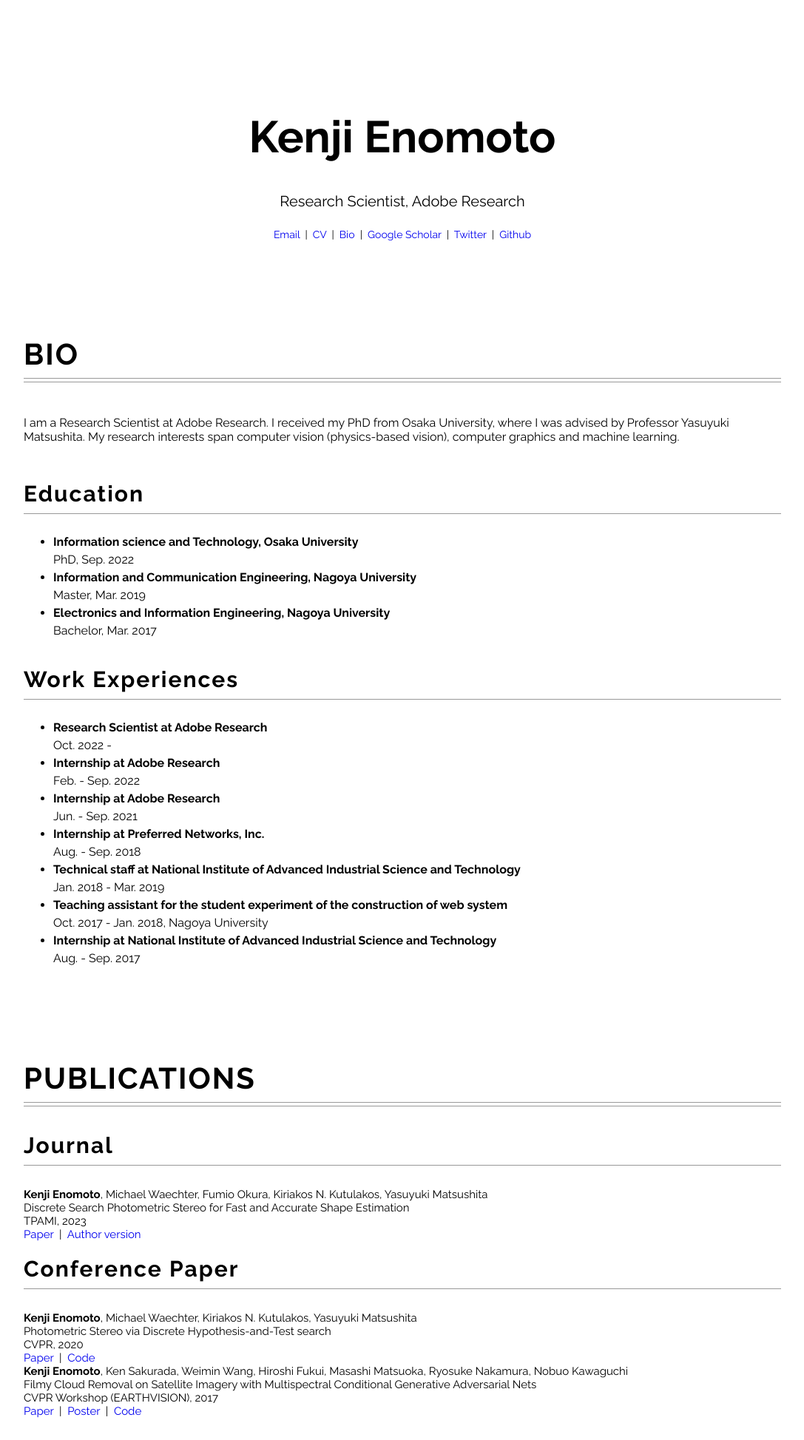
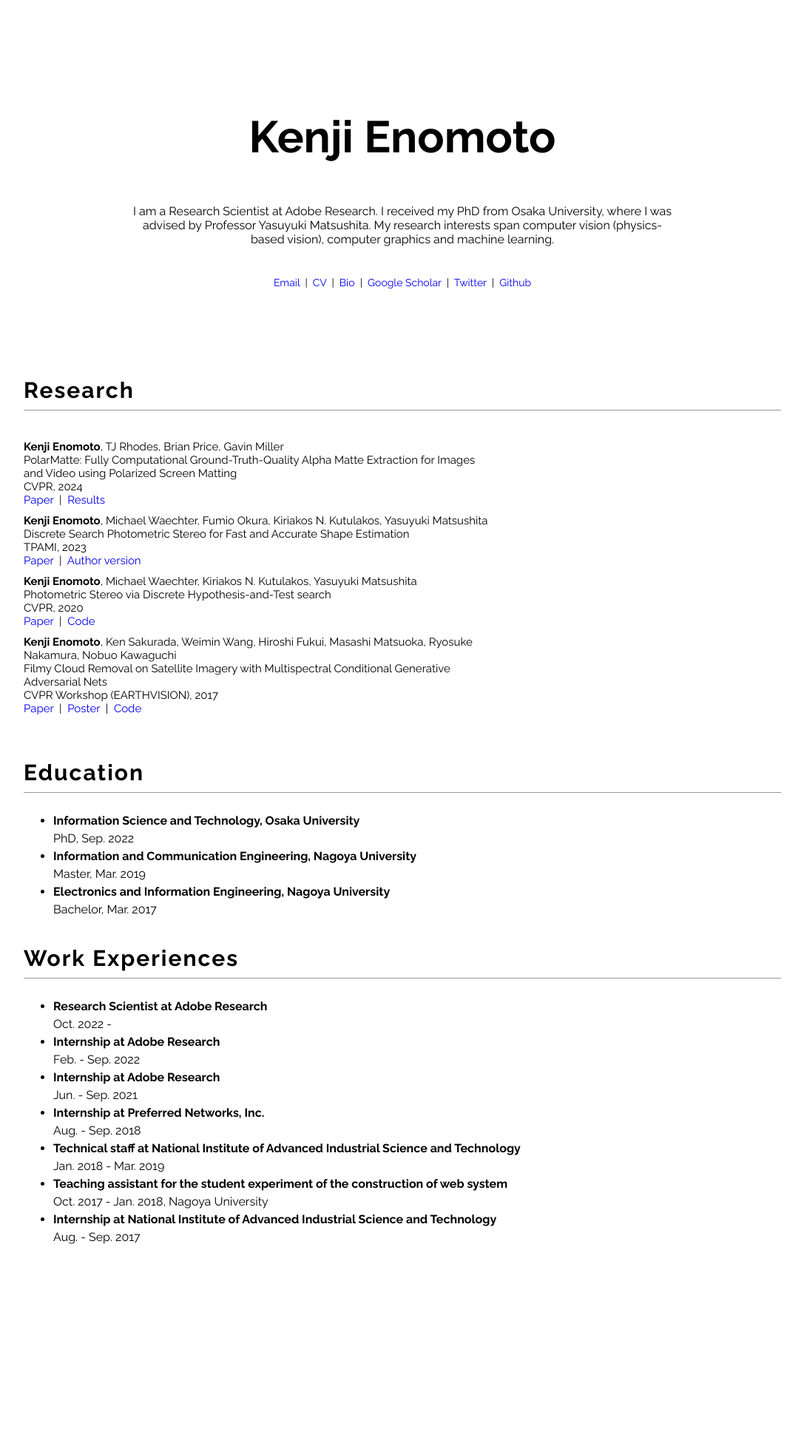
Before and after one commit to enomotokenji/enomotokenji.github.io, a Jekyll site: the page index.html, which Jekyll copies as it is, in a window 1280 px wide. Shown: the whole page at 74% size, without its empty margins (96-1183 px from the left). Built offline with Jekyll 4.4.1, drawn with Linux system fonts in a browser that asks for light colours; nearby versions of some CDN libraries; after the commit the page ends 1701 px from its top, so only the background shows below that.

Commit message:
added cvpr paper

```diff
--- a/css/style.css
+++ b/css/style.css
@@ -233,9 +233,9 @@ a {
 
 .bio-text {
     display: inline-block;
-    width: 80%;
-    margin: 30px 0;
-    text-align: left;
+    width: 60%;
+    /* margin: 30px 0; */
+    text-align: center;
     font-size: 1.6rem;
     /* line-height: 2.5; */
 }
@@ -260,7 +260,7 @@ a {
 
 .pub-wrapper {
     display: table;
-    width: 80%;
+    width: 50%;
     margin-top: 20px;
     margin-left: 10%;
     margin-right: 10%;
@@ -339,7 +339,8 @@ a {
 
 .pub-d-description {
     display: block;
-    /* margin-top: 0; */
+    margin-top: 10px;
+    margin-bottom: 10px;
     text-align: left;
     font-size: 1.5rem;
 }
--- a/index.html
+++ b/index.html
@@ -33,17 +33,9 @@
     <header class="header">
         <!-- <p class="site-title-sub">Researcher's portfolio</p> -->
         <h1 class="site-title">Kenji Enomoto</h1>
-        <p class="site-description">
-            Research Scientist, Adobe Research
+        <p class="bio-text">
+            I am a Research Scientist at Adobe Research. I received my PhD from Osaka University, where I was advised by Professor Yasuyuki Matsushita. My research interests span computer vision (physics-based vision), computer graphics and machine learning.
         </p>
-        <!-- <p class="site-description-mail-address">kenomoto _at_ adobe.com</p> -->
-        <!-- <div class="sns-icons">
-            <a class="sns-icon" href="https://github.com/enomotokenji" target="_blank"><img src="images/GitHub-Mark-Light-120px-plus.png" width="50px"></a>
-            <a class="sns-icon" href="https://twitter.com/__enoken__" target="_blank"><img src="images/Twitter_Social_Icon_Rounded_Square_White.png" width="50px"></a>
-            <a class="sns-icon" href="https://www.facebook.com/people/Kenji-Enomoto/100002574284450" target="_blank"><img src="images/FB-f-Logo__white_114.png" width="50px"></a>
-            <a class="sns-icon" href="/memo.html" target="_blank"><img src="images/memo.png" width="50px"></a>
-            <a class="blind-link" href="/memo.html" target="_blank"></a>
-        </div>-->
         <p class="site-description-link">
             <a href="mailto:kenji.enomoto.abc.123@gmail.com">Email</a> &nbsp|&nbsp
             <a href="https://docs.google.com/document/d/1oIZ34En6kZkTb4hQuc-NFNa-FN89JZvakWob8iWj34E/edit?usp=sharing">CV</a> &nbsp|&nbsp
@@ -53,15 +45,46 @@
             <a href="https://github.com/enomotokenji">Github</a>
       </p>
     </header>
-    <section class="bio" id="bio">
-        <h2 class="heading">BIO</h2>
-        <p class="bio-text">
-            I am a Research Scientist at Adobe Research. I received my PhD from Osaka University, where I was advised by Professor Yasuyuki Matsushita. My research interests span computer vision (physics-based vision), computer graphics and machine learning.
-        </p>
-        <h2 class="sub-heading">Education</h2>
+
+    <section class="pub" id="pub">
+        <h2 class="sub-heading">Research</h2>
+        <div class="pub-wrapper">
+            <div class="pub-d-description">
+                <div class="pub-d-author"><strong>Kenji Enomoto</strong>, TJ Rhodes, Brian Price, Gavin Miller</div>
+                <div class="pub-d-title">PolarMatte: Fully Computational Ground-Truth-Quality Alpha Matte Extraction for Images and Video using Polarized Screen Matting</div>
+                <div class="pub-conference">CVPR, 2024</div>
+                <a href="https://www.dropbox.com/scl/fi/y9519ej1kqnnx9h589aoy/enomoto2024polarmatte.pdf?rlkey=z5lacntomuhsig16roj0f7h5i&st=4dvaph50&dl=0" target="_blank" class="link">Paper</a> &nbsp|&nbsp
+                <a href="https://youtu.be/Dn2vXbk5Y5E" target="_blank" class="link">Results</a>
+            </div>
+            <div class="pub-d-description">
+                <div class="pub-d-author"><strong>Kenji Enomoto</strong>, Michael Waechter, Fumio Okura, Kiriakos N. Kutulakos, Yasuyuki Matsushita</div>
+                <div class="pub-d-title">Discrete Search Photometric Stereo for Fast and Accurate Shape Estimation</div>
+                <div class="pub-conference">TPAMI, 2023</div>
+                <a href="https://ieeexplore.ieee.org/document/9861334" target="_blank" class="link">Paper</a> &nbsp|&nbsp
+                <a href="http://cvl.ist.osaka-u.ac.jp/wp-content/uploads/2022/08/enomoto2022discrete.pdf" target="_blank" class="link">Author version</a>
+            </div>
+            <div class="pub-d-description">
+                <div class="pub-d-author"><strong>Kenji Enomoto</strong>, Michael Waechter, Kiriakos N. Kutulakos, Yasuyuki Matsushita</div>
+                <div class="pub-d-title">Photometric Stereo via Discrete Hypothesis-and-Test search
+                <div class="pub-conference">CVPR, 2020</div>
+                <a href="http://www-infobiz.ist.osaka-u.ac.jp/wp-content/uploads/2020/04/enomoto2020photometric.pdf" target="_blank" class="link">Paper</a> &nbsp|&nbsp
+                <a href="https://github.com/enomotokenji/hat-search-ps-cvpr2020" target="_blank" class="link">Code</a>
+            </div>
+            <div class="pub-d-description">
+                <div class="pub-d-author"><strong>Kenji Enomoto</strong>, Ken Sakurada, Weimin Wang, Hiroshi Fukui, Masashi Matsuoka, Ryosuke Nakamura, Nobuo Kawaguchi</div>
+                <div class="pub-d-title">Filmy Cloud Removal on Satellite Imagery with Multispectral Conditional Generative Adversarial Nets</div>
+                <div class="pub-conference">CVPR Workshop (EARTHVISION), 2017</div>
+                <a href="publications/cvprw2017/cvprw2017_paper.pdf" target="_blank" class="link">Paper</a> &nbsp|&nbsp
+                <a href="publications/cvprw2017/cvprw2017_poster.pdf" target="_blank" class="link">Poster</a> &nbsp|&nbsp
+                <a href="https://github.com/enomotokenji/mcgan-cvprw2017-pytorch" target="_blank" class="link">Code</a>
+            </div>
+        </div>
+    </section>
+
+    <h2 class="sub-heading">Education</h2>
         <div class="edu-text">
             <ul>
-                <li><strong>Information science and Technology, Osaka University</strong><br>PhD, Sep. 2022</li>
+                <li><strong>Information Science and Technology, Osaka University</strong><br>PhD, Sep. 2022</li>
                 <li><strong>Information and Communication Engineering, Nagoya University</strong><br>Master, Mar. 2019</li>
                 <li><strong>Electronics and Information Engineering, Nagoya University</strong><br>Bachelor, Mar. 2017</li>
             </ul>
@@ -78,61 +101,6 @@
                 <li><strong>Internship at National Institute of Advanced Industrial Science and Technology</strong><br>Aug. - Sep. 2017</li>
             </ul>
         </div>
-
-
-
-    </section>
-
-    <section class="pub" id="pub">
-        <h2 class="heading">PUBLICATIONS</h2>
-        <h2 class="sub-heading">Journal</h2>
-        <div class="pub-wrapper">
-            <div class="pub-d-description">
-                <div class="pub-d-author"><strong>Kenji Enomoto</strong>, Michael Waechter, Fumio Okura, Kiriakos N. Kutulakos, Yasuyuki Matsushita</div>
-                <div class="pub-d-title">Discrete Search Photometric Stereo for Fast and Accurate Shape Estimation</div>
-                <div class="pub-conference">TPAMI, 2023</div>
-                <a href="https://ieeexplore.ieee.org/document/9861334" target="_blank" class="link">Paper</a> &nbsp|&nbsp
-                <a href="http://cvl.ist.osaka-u.ac.jp/wp-content/uploads/2022/08/enomoto2022discrete.pdf" target="_blank" class="link">Author version</a>
-            </div>
-        </div>
-        <h2 class="sub-heading">Conference Paper</h2>
-        <div class="pub-wrapper">
-            <div class="pub-d-description">
-                <div class="pub-d-author"><strong>Kenji Enomoto</strong>, Michael Waechter, Kiriakos N. Kutulakos, Yasuyuki Matsushita</div>
-                <div class="pub-d-title">Photometric Stereo via Discrete Hypothesis-and-Test search
-                <div class="pub-conference">CVPR, 2020</div>
-                <a href="http://www-infobiz.ist.osaka-u.ac.jp/wp-content/uploads/2020/04/enomoto2020photometric.pdf" target="_blank" class="link">Paper</a> &nbsp|&nbsp
-                <a href="https://github.com/enomotokenji/hat-search-ps-cvpr2020" target="_blank" class="link">Code</a>
-            </div>
-            <div class="pub-d-description">
-                <div class="pub-d-author"><strong>Kenji Enomoto</strong>, Ken Sakurada, Weimin Wang, Hiroshi Fukui, Masashi Matsuoka, Ryosuke Nakamura, Nobuo Kawaguchi</div>
-                <div class="pub-d-title">Filmy Cloud Removal on Satellite Imagery with Multispectral Conditional Generative Adversarial Nets</div>
-                <div class="pub-conference">CVPR Workshop (EARTHVISION), 2017</div>
-                <a href="publications/cvprw2017/cvprw2017_paper.pdf" target="_blank" class="link">Paper</a> &nbsp|&nbsp
-                <a href="publications/cvprw2017/cvprw2017_poster.pdf" target="_blank" class="link">Poster</a> &nbsp|&nbsp
-                <a href="https://github.com/enomotokenji/mcgan-cvprw2017-pytorch" target="_blank" class="link">Code</a>
-            </div>
-        </div>
-        <!--
-        <h2 class="sub-heading">Domestic Conference Paper</h2>
-        <div class="pub-wrapper">
-            <div class="pub-d-description">
-                <ul>
-                    <li>
-                        <div class="pub-d-author"><strong>榎本憲二</strong>，櫻田健，王維民，福井宏，松岡昌志，中村良介，河口信夫</div>
-                        <div class="pub-d-title">マルチスペクトルcGANsによる衛星画像の薄雲除去</div>
-                        <div class="pub-d-conference"><a href="http://cvim.ipsj.or.jp/MIRU2017/" class="link">MIRU 2017</a></div>
-                        <a href="publications/miru2017/miru2017_poster_enomoto.pdf" target="_blank" class="link">Poster</a>
-                    </li>
-                    <li>
-                        <div class="pub-d-author">櫻田健，<strong>榎本憲二</strong>，Nevrez Imamoglu，中村良介，Lin Weisi，河口信夫</div>
-                        <div class="pub-d-title">密なオプティカルフローに基づく畳み込みネットを用いたカメラ視点の違いに頑健なシーン変化検出</div>
-                        <div class="pub-d-conference"><a href="http://cvim.ipsj.or.jp/MIRU2017/" class="link">MIRU 2017</a></div>
-                    </li>
-                </ul>
-            </div>
-        </div>-->
-    </section>
 
     <!--
     <section class="skills" id="skills">
```
Also changed, not shown: Gemfile.lock.
